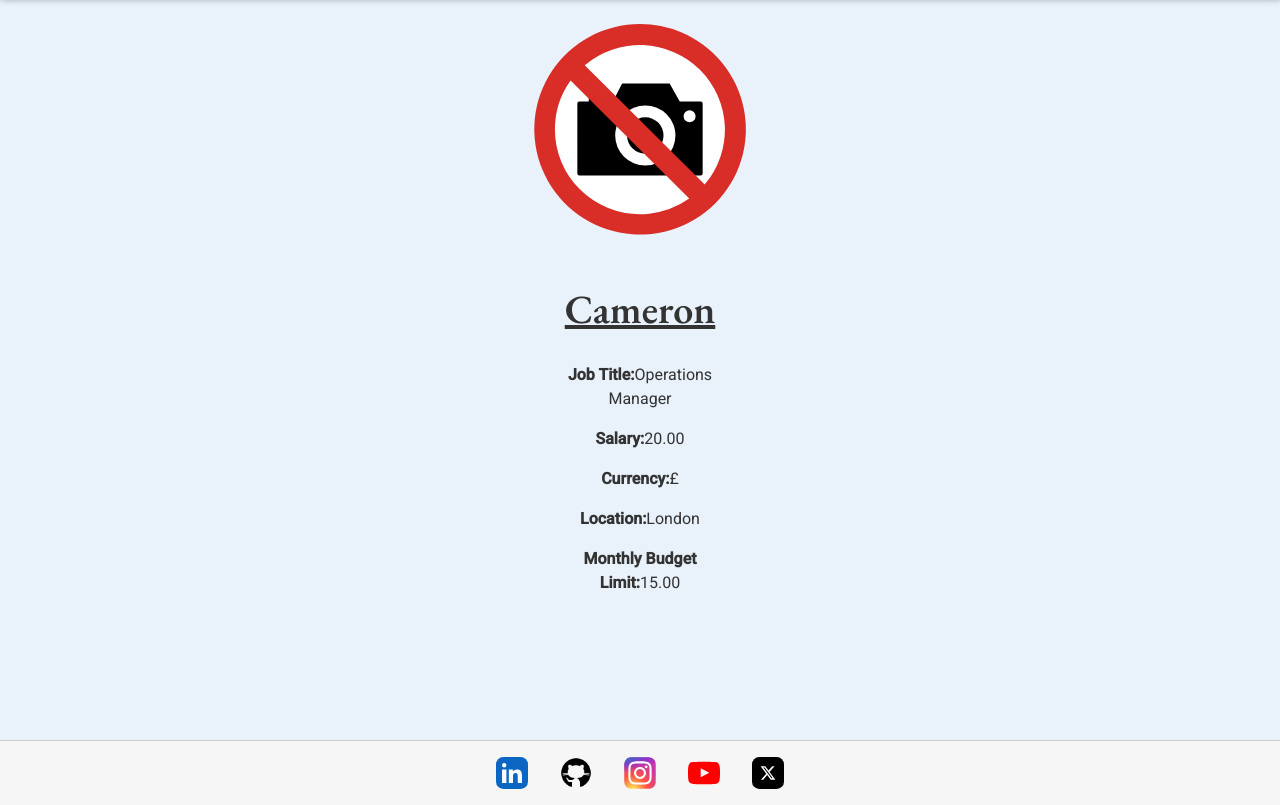
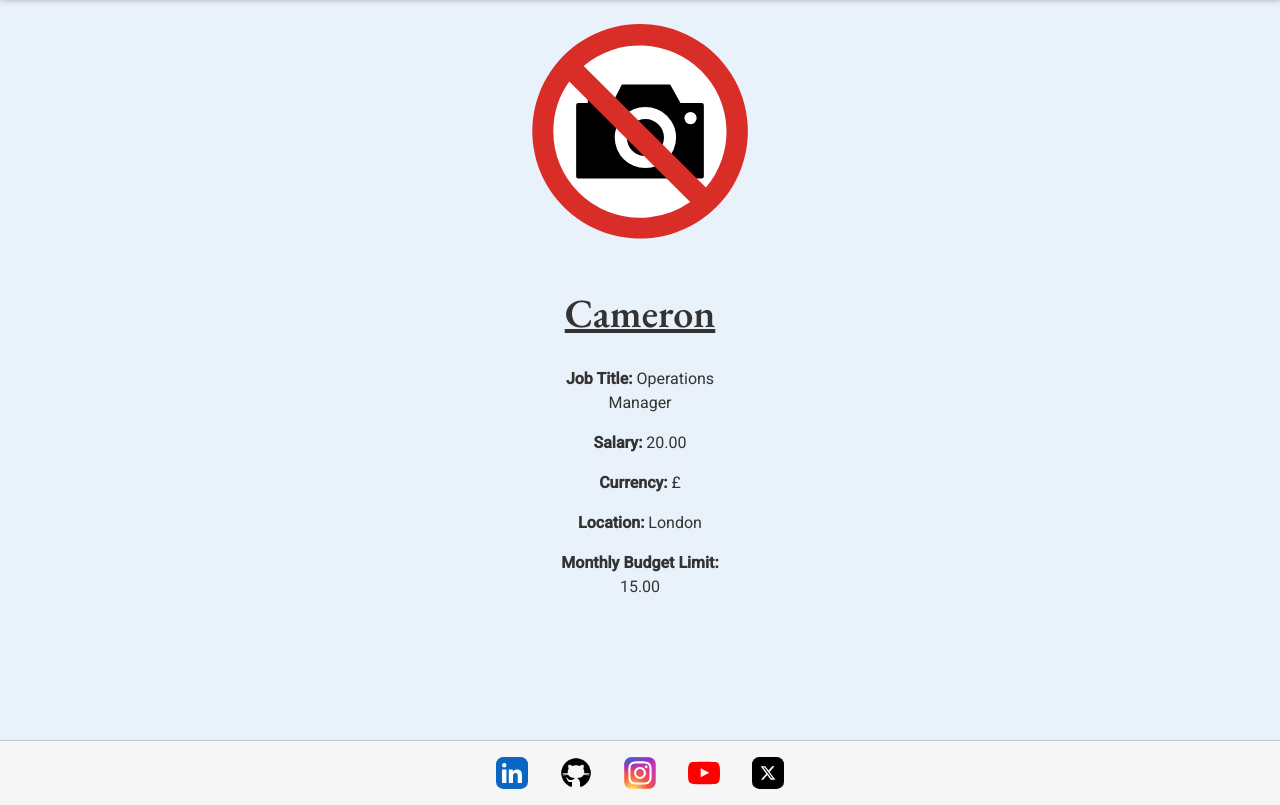
Before and after one commit to CamCove-Crichton/cash_symphony, a Django app: page /profiles/username/6/ in a window 1280 px wide. Shown: the part 126-931 px from the top of the page. Run offline with Django 5.2, Linux system fonts and the light colour scheme; data comes from the database, SQL or seed files in the repository; both versions use the stored data as it was after the commit; parts of the project's set-up code (start-up, migrations or seed data) failed here and were passed over; some libraries are stand-ins or nearby versions.

Commit message:
more fixes to profile styles

```diff
--- a/profiles/templates/profiles/profile.html
+++ b/profiles/templates/profiles/profile.html
@@ -12,19 +12,19 @@
                 {% if profile.profile_picture.url is not none %}
                 <img class="propic" src="{{ profile.profile_picture.url}}" alt="{{profile.username}}'s profile image">
                 {% else %}
-                <img src="{% static '/icons/no-photography-icon.svg' %}" alt="Image not found icon">
+                <img class="propic" src="{% static '/icons/no-photography-icon.svg' %}" alt="Image not found icon">
                 {% endif %}
             </div>
             <h1 style="text-align: center; margin-bottom: 30px; margin-top: 50px; font-weight: 700; text-decoration: underline;">{{ profile.username }}</h1>
-            <p><strong>Job Title:</strong>{{profile.job_title}}</p>
-            <p><strong>Salary:</strong>{{profile.salary}}</p>
-            <p><strong>Currency:</strong>{{profile.currency}}</p>
-            <p><strong>Location:</strong>{{profile.location}}</p>
-            <p><strong>Monthly Budget Limit:</strong>{{profile.monthly_budget_limit}}</p>
+            <p><strong>Job Title: </strong>{{profile.job_title}}</p>
+            <p><strong>Salary: </strong>{{profile.salary}}</p>
+            <p><strong>Currency: </strong>{{profile.currency}}</p>
+            <p><strong>Location: </strong>{{profile.location}}</p>
+            <p><strong>Monthly Budget Limit: </strong>{{profile.monthly_budget_limit}}</p>
             <!-- <p>Debug Profile ID: {{ request.user.id  }}</p> -->
             {% if request.user == profile.username %}
             <div style="text-align: center; margin-top: 30px;">
-                <button id="myBtn" class="btn btn-primary w-25 mb-4">Update!</button>
+                <button id="myBtn" class="btn btn-primary mb-4">Update!</button>
             </div>
             {% endif %}
         </div>
```
Also changed, not shown: db.sqlite3.
